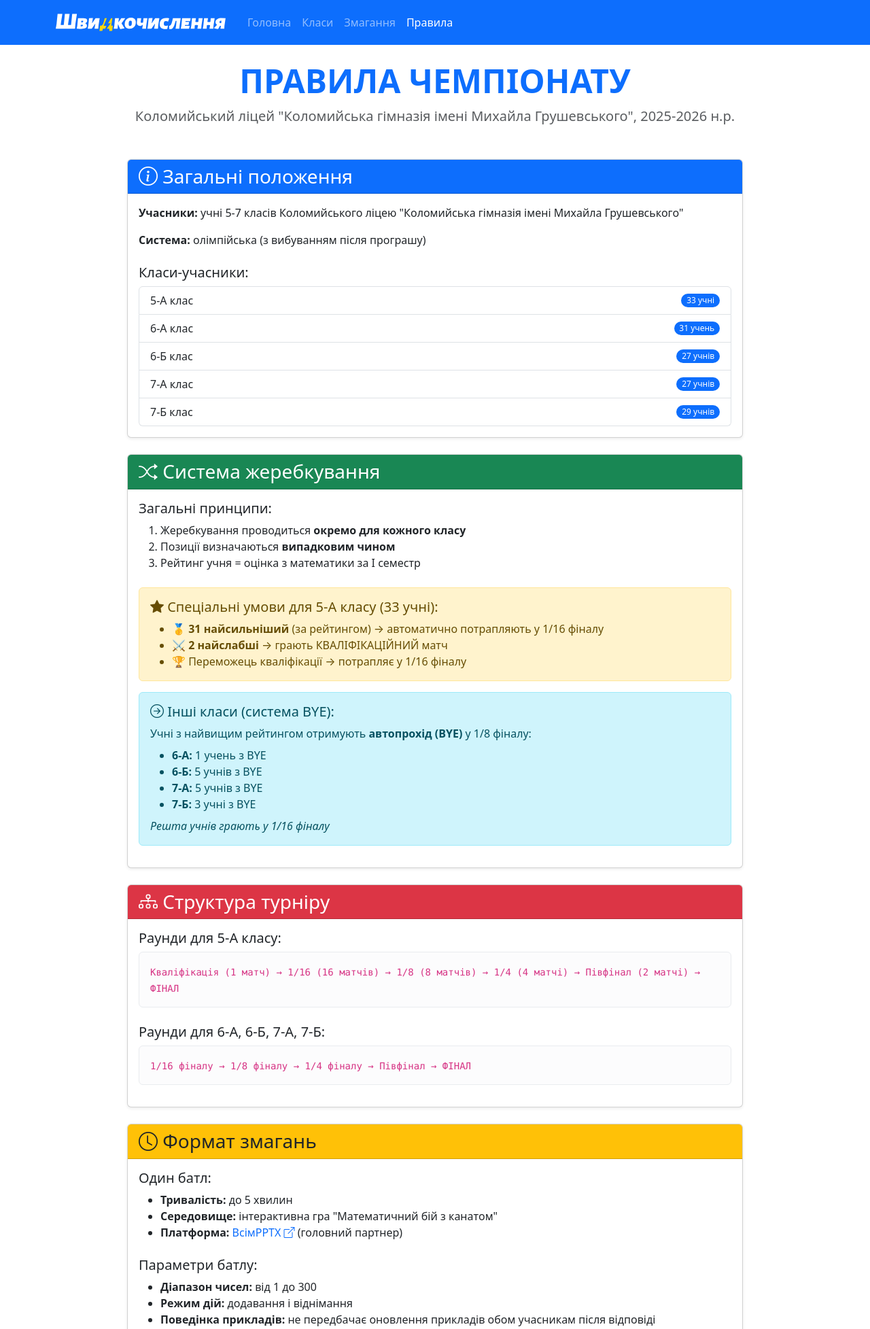
After one commit to pastushak/championship, a Flask app: page /rules in a window 1280 px wide. The commit adds this page. Shown: the top 1955 px of the page at 68% size. Run offline with Flask 3, Linux system fonts and the light colour scheme.

Commit message:
add and edit files

```diff
--- a/app.py
+++ b/app.py
@@ -549,6 +549,10 @@ def add_sample_data():
     db.session.commit()
     print("Тестові дані додано!")
 
+@app.route('/rules')
+def rules():
+    """Правила чемпіонату"""
+    return render_template('rules.html')
 
 @app.cli.command()
 def create_real_data():
--- a/templates/base.html
+++ b/templates/base.html
@@ -35,6 +35,10 @@
                     <li class="nav-item">
                         <a class="nav-link {% if request.endpoint == 'matches' %}active{% endif %}"
                            href="{{ url_for('matches') }}">Змагання</a>
+                    </li>
+                    <li class="nav-item">
+                        <a class="nav-link {% if request.endpoint == 'rules' %}active{% endif %}"
+                        href="{{ url_for('rules') }}">Правила</a>
                     </li>
                 </ul>
                 {% if current_user.is_authenticated %}
--- /dev/null
+++ b/templates/rules.html
@@ -0,0 +1,270 @@
+{% extends "base.html" %}
+
+{% block title %}Правила чемпіонату - Швидкочислення{% endblock %}
+
+{% block content %}
+<div class="container">
+    <div class="row">
+        <div class="col-lg-10 mx-auto">
+
+            <div class="text-center mb-5">
+                <h1 class="display-5 fw-bold text-primary">ПРАВИЛА ЧЕМПІОНАТУ</h1>
+                <p class="lead text-muted">Коломийський ліцей "Коломийська гімназія імені Михайла Грушевського", 2025-2026 н.р.</p>
+            </div>
+
+            <!-- Загальні положення -->
+            <div class="card mb-4 shadow-sm">
+                <div class="card-header bg-primary text-white">
+                    <h3 class="mb-0"><i class="bi bi-info-circle"></i> Загальні положення</h3>
+                </div>
+                <div class="card-body">
+                    <p><strong>Учасники:</strong> учні 5-7 класів Коломийського ліцею "Коломийська гімназія імені Михайла Грушевського"</p>
+                    <p><strong>Система:</strong> олімпійська (з вибуванням після програшу)</p>
+
+                    <h5 class="mt-4">Класи-учасники:</h5>
+                    <ul class="list-group">
+                        <li class="list-group-item d-flex justify-content-between align-items-center">
+                            5-А клас
+                            <span class="badge bg-primary rounded-pill">33 учні</span>
+                        </li>
+                        <li class="list-group-item d-flex justify-content-between align-items-center">
+                            6-А клас
+                            <span class="badge bg-primary rounded-pill">31 учень</span>
+                        </li>
+                        <li class="list-group-item d-flex justify-content-between align-items-center">
+                            6-Б клас
+                            <span class="badge bg-primary rounded-pill">27 учнів</span>
+                        </li>
+                        <li class="list-group-item d-flex justify-content-between align-items-center">
+                            7-А клас
+                            <span class="badge bg-primary rounded-pill">27 учнів</span>
+                        </li>
+                        <li class="list-group-item d-flex justify-content-between align-items-center">
+                            7-Б клас
+                            <span class="badge bg-primary rounded-pill">29 учнів</span>
+                        </li>
+                    </ul>
+                </div>
+            </div>
+
+            <!-- Система жеребкування -->
+            <div class="card mb-4 shadow-sm">
+                <div class="card-header bg-success text-white">
+                    <h3 class="mb-0"><i class="bi bi-shuffle"></i> Система жеребкування</h3>
+                </div>
+                <div class="card-body">
+                    <h5>Загальні принципи:</h5>
+                    <ol>
+                        <li>Жеребкування проводиться <strong>окремо для кожного класу</strong></li>
+                        <li>Позиції визначаються <strong>випадковим чином</strong></li>
+                        <li>Рейтинг учня = оцінка з математики за І семестр</li>
+                    </ol>
+
+                    <div class="alert alert-warning mt-4">
+                        <h5><i class="bi bi-star-fill"></i> Спеціальні умови для 5-А класу (33 учні):</h5>
+                        <ul class="mb-0">
+                            <li>🥇 <strong>31 найсильніший</strong> (за рейтингом) → автоматично потрапляють у 1/16 фіналу</li>
+                            <li>⚔️ <strong>2 найслабші</strong> → грають КВАЛІФІКАЦІЙНИЙ матч</li>
+                            <li>🏆 Переможець кваліфікації → потрапляє у 1/16 фіналу</li>
+                        </ul>
+                    </div>
+
+                    <div class="alert alert-info mt-3">
+                        <h5><i class="bi bi-arrow-right-circle"></i> Інші класи (система BYE):</h5>
+                        <p class="mb-2">Учні з найвищим рейтингом отримують <strong>автопрохід (BYE)</strong> у 1/8 фіналу:</p>
+                        <ul class="mb-0">
+                            <li><strong>6-А:</strong> 1 учень з BYE</li>
+                            <li><strong>6-Б:</strong> 5 учнів з BYE</li>
+                            <li><strong>7-А:</strong> 5 учнів з BYE</li>
+                            <li><strong>7-Б:</strong> 3 учні з BYE</li>
+                        </ul>
+                        <p class="mt-2 mb-0"><em>Решта учнів грають у 1/16 фіналу</em></p>
+                    </div>
+                </div>
+            </div>
+
+            <!-- Структура турніру -->
+            <div class="card mb-4 shadow-sm">
+                <div class="card-header bg-danger text-white">
+                    <h3 class="mb-0"><i class="bi bi-diagram-3"></i> Структура турніру</h3>
+                </div>
+                <div class="card-body">
+                    <h5>Раунди для 5-А класу:</h5>
+                    <div class="alert alert-light">
+                        <code>Кваліфікація (1 матч) → 1/16 (16 матчів) → 1/8 (8 матчів) → 1/4 (4 матчі) → Півфінал (2 матчі) → ФІНАЛ</code>
+                    </div>
+
+                    <h5 class="mt-4">Раунди для 6-А, 6-Б, 7-А, 7-Б:</h5>
+                    <div class="alert alert-light">
+                        <code>1/16 фіналу → 1/8 фіналу → 1/4 фіналу → Півфінал → ФІНАЛ</code>
+                    </div>
+                </div>
+            </div>
+
+            <!-- Формат змагань -->
+            <div class="card mb-4 shadow-sm">
+                <div class="card-header bg-warning text-dark">
+                    <h3 class="mb-0"><i class="bi bi-clock"></i> Формат змагань</h3>
+                </div>
+                <div class="card-body">
+                    <h5>Один батл:</h5>
+                    <ul>
+                        <li><strong>Тривалість:</strong> до 5 хвилин</li>
+                        <li><strong>Середовище:</strong> інтерактивна гра "Математичний бій з канатом"</li>
+                        <li><strong>Платформа:</strong> <a href="https://vsimpptx.com/game/" target="_blank" class="text-decoration-none">ВсімPPTX <i class="bi bi-box-arrow-up-right"></i></a> (головний партнер)</li>
+                    </ul>
+
+                    <h5 class="mt-4">Параметри батлу:</h5>
+                    <ul>
+                        <li><strong>Діапазон чисел:</strong> від 1 до 300</li>
+                        <li><strong>Режим дій:</strong> додавання і віднімання</li>
+                        <li><strong>Поведінка прикладів:</strong> не передбачає оновлення прикладів обом учасникам після відповіді</li>
+                    </ul>
+
+                    <div class="alert alert-success mt-4">
+                        <h5><i class="bi bi-trophy"></i> Критерій перемоги:</h5>
+                        <p class="mb-0">Два учасники тягнуть канат своїми відповідями:<br>
+                        ✅ <strong>Правильно</strong> — до себе<br>
+                        ❌ <strong>Неправильно</strong> — до суперника</p>
+                    </div>
+                </div>
+            </div>
+
+            <!-- Правила проведення батлів -->
+            <div class="card mb-4 shadow-sm">
+                <div class="card-header bg-secondary text-white">
+                    <h3 class="mb-0"><i class="bi bi-list-check"></i> Правила проведення батлів</h3>
+                </div>
+                <div class="card-body">
+                    <div class="row">
+                        <div class="col-md-4">
+                            <h5 class="text-success">✅ До початку:</h5>
+                            <ul>
+                                <li>очікувати на суддів</li>
+                                <li>внести коректно своє ім'я у форму початку батлу</li>
+                                <li>очікувати запуску організатором</li>
+                            </ul>
+                        </div>
+                        <div class="col-md-4">
+                            <h5 class="text-primary">⏱️ Під час батлу:</h5>
+                            <ul>
+                                <li>не псувати технічний компонент проведення</li>
+                                <li>зберігати тишу, навіть коли супернику випадали суб'єктивно простіші приклади</li>
+                                <li>тільки усний рахунок</li>
+                            </ul>
+                        </div>
+                        <div class="col-md-4">
+                            <h5 class="text-warning">📋 Після батлу:</h5>
+                            <ul>
+                                <li>дати усну згоду на результат батлу</li>
+                                <li>покласти відмітку у протоколі про визнання результату</li>
+                                <li>потиснути руку супернику</li>
+                            </ul>
+                        </div>
+                    </div>
+
+                    <div class="alert alert-danger mt-4">
+                        <h5><i class="bi bi-x-circle"></i> ЗАБОРОНЕНО:</h5>
+                        <ul class="mb-0">
+                            <li>❌ калькулятори</li>
+                            <li>❌ телефони</li>
+                            <li>❌ письмові обчислення</li>
+                            <li>❌ сторонні підказки</li>
+                        </ul>
+                    </div>
+                </div>
+            </div>
+
+            <!-- Нагородження -->
+            <div class="card mb-4 shadow-sm">
+                <div class="card-header bg-warning text-dark">
+                    <h3 class="mb-0"><i class="bi bi-trophy-fill"></i> Нагородження</h3>
+                </div>
+                <div class="card-body">
+                    <h5>Переможці кожного класу:</h5>
+                    <div class="row text-center mt-3">
+                        <div class="col-md-4">
+                            <div class="p-3 bg-warning bg-opacity-25 rounded">
+                                <i class="bi bi-trophy-fill text-warning" style="font-size: 3rem;"></i>
+                                <h4 class="mt-2">🥇 1 місце</h4>
+                                <p>Диплом на участь у супертурнірі переможців + Медаль + Приз</p>
+                            </div>
+                        </div>
+                        <div class="col-md-4">
+                            <div class="p-3 bg-secondary bg-opacity-25 rounded">
+                                <i class="bi bi-award text-secondary" style="font-size: 3rem;"></i>
+                                <h4 class="mt-2">🥈 2 місце</h4>
+                                <p>Диплом + Медаль</p>
+                            </div>
+                        </div>
+                        <div class="col-md-4">
+                            <div class="p-3 bg-danger bg-opacity-25 rounded">
+                                <i class="bi bi-patch-check text-danger" style="font-size: 3rem;"></i>
+                                <h4 class="mt-2">🥉 3-4 місця</h4>
+                                <p>Дипломи учасників</p>
+                            </div>
+                        </div>
+                    </div>
+
+                </div>
+            </div>
+
+            <!-- Важливі зауваження -->
+            <div class="card mb-4 shadow-sm border-danger">
+                <div class="card-header bg-danger text-white">
+                    <h3 class="mb-0"><i class="bi bi-exclamation-triangle-fill"></i> ВАЖЛИВІ ЗАУВАЖЕННЯ</h3>
+                </div>
+                <div class="card-body">
+                    <div class="row">
+                        <div class="col-md-6">
+                            <h5>⚠️ Дисципліна:</h5>
+                            <p>порушення правил → <strong>дискваліфікація</strong></p>
+
+                            <h5 class="mt-3">🚫 Чесність:</h5>
+                            <p>використання сторонніх підказок → <strong>автоматичний програш</strong></p>
+                        </div>
+                        <div class="col-md-6">
+                            <h5>⏰ Пунктуальність:</h5>
+                            <p>запізнення > 5 хв → <strong>технічна поразка</strong></p>
+
+                            <h5 class="mt-3">🤝 Повага:</h5>
+                            <p>до суперників, суддів, глядачів</p>
+                        </div>
+                    </div>
+
+                    <div class="alert alert-warning mt-3 mb-0">
+                        <h5><i class="bi bi-lightning-fill"></i> При форс-мажорі:</h5>
+                        <ul class="mb-0">
+                            <li>добровільна відмова від батлу → прохід суперника в наступний раунд</li>
+                            <li>хвороба учасника → перенесення матчу (1 раз)</li>
+                            <li>технічні проблеми → перегравання матчу</li>
+                            <li>спірні ситуації → рішення головного судді (остаточне)</li>
+                        </ul>
+                    </div>
+                </div>
+            </div>
+
+            <!-- Девіз -->
+            <div class="text-center my-5 p-5 bg-primary bg-opacity-10 rounded">
+                <h2 class="display-6 text-primary fw-bold mb-3">
+                    <i class="bi bi-lightning-charge-fill"></i>
+                    "Швидкість думки - шлях до перемоги!"
+                    <i class="bi bi-lightning-charge-fill"></i>
+                </h2>
+                <p class="lead text-muted">Успіхів усім учасникам! Нехай переможе найсильніший!</p>
+            </div>
+
+            <!-- Кнопки дій -->
+            <div class="text-center mb-5">
+                <a href="{{ url_for('index') }}" class="btn btn-primary btn-lg me-2">
+                    <i class="bi bi-house"></i> На головну
+                </a>
+                <a href="{{ url_for('classes') }}" class="btn btn-success btn-lg">
+                    <i class="bi bi-people"></i> Переглянути класи
+                </a>
+            </div>
+
+        </div>
+    </div>
+</div>
+{% endblock %}
```
